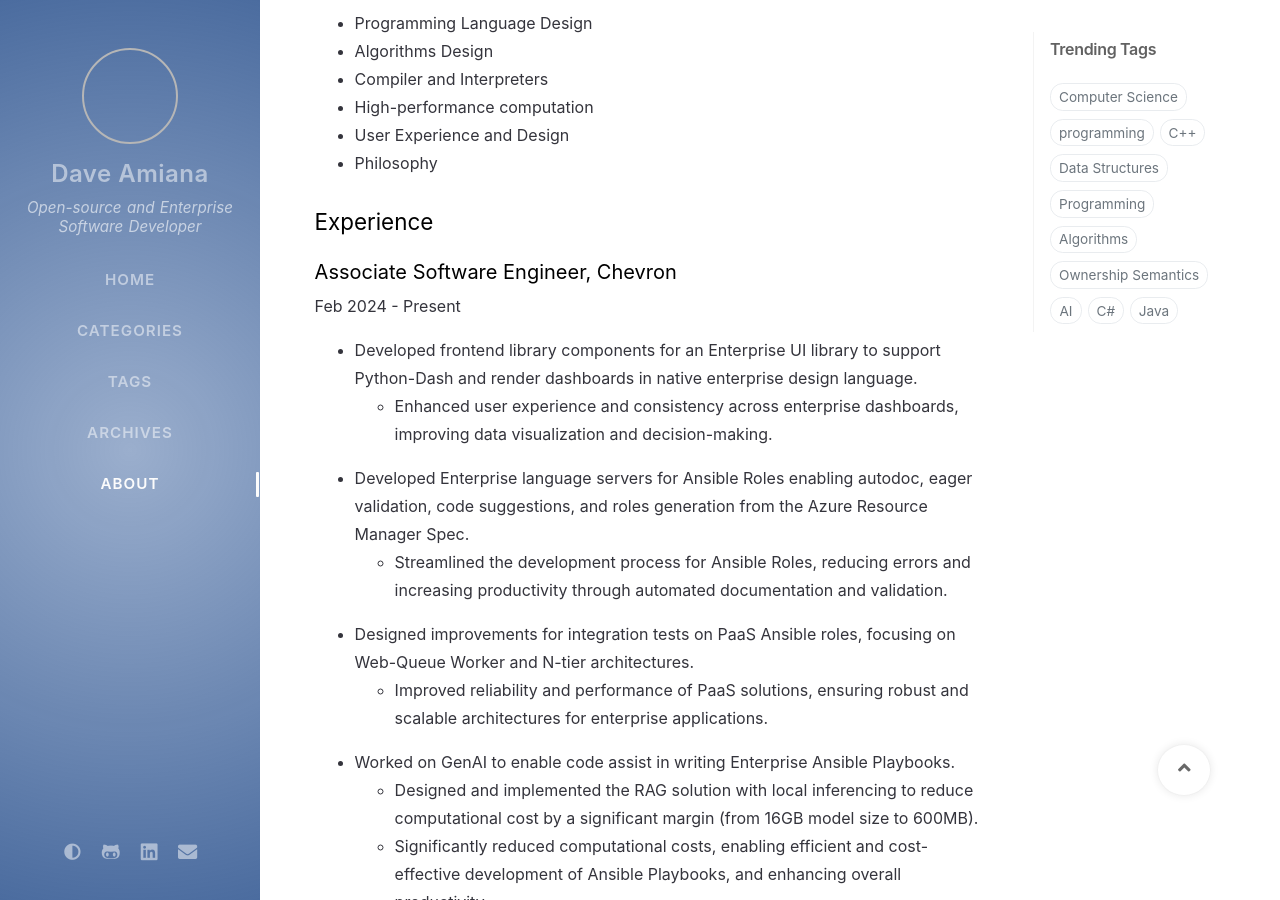
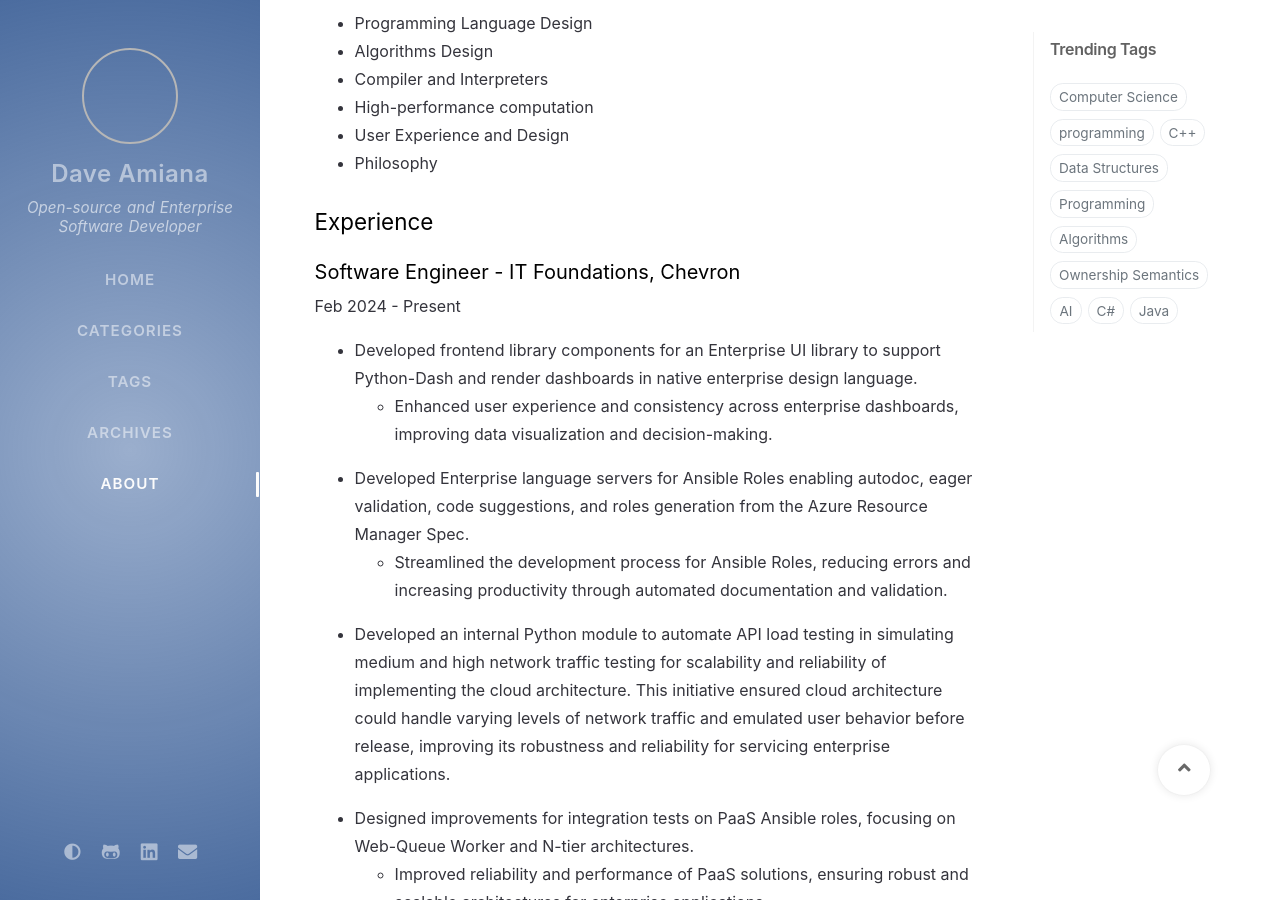
Before and after one commit to adeeconometrics/regularcode, a Jekyll site: the page built from _tabs/about.md, in a window 1280 px wide and 900 px high, scrolled down 405 px. Built offline with Jekyll 4.4.1, drawn with Linux system fonts in a browser that asks for light colours; nearby versions of some CDN libraries; comment, search, counter and statistics services are not loaded.

Commit message:
added new section for the load testing module project

```diff
--- a/_tabs/about.md
+++ b/_tabs/about.md
@@ -27,7 +27,8 @@ I believe in the power of technology to transform lives and solve real-world pro
 
 ## Experience
 
-### Associate Software Engineer, Chevron
+### Software Engineer - IT Foundations, Chevron
+
 Feb 2024 - Present
 
 - Developed frontend library components for an Enterprise UI library to support Python-Dash and render dashboards in native enterprise design language.
@@ -35,6 +36,8 @@ Feb 2024 - Present
 
 - Developed Enterprise language servers for Ansible Roles enabling autodoc, eager validation, code suggestions, and roles generation from the Azure Resource Manager Spec.
   - Streamlined the development process for Ansible Roles, reducing errors and increasing productivity through automated documentation and validation.
+
+- Developed an internal Python module to automate API load testing in simulating medium and high network traffic testing for scalability and reliability of implementing the cloud architecture.  This initiative ensured cloud architecture could handle varying levels of network traffic and emulated user behavior before release, improving its robustness and reliability for servicing enterprise applications.
 
 - Designed improvements for integration tests on PaaS Ansible roles, focusing on Web-Queue Worker and N-tier architectures.
   - Improved reliability and performance of PaaS solutions, ensuring robust and scalable architectures for enterprise applications.
@@ -46,12 +49,14 @@ Feb 2024 - Present
 ### Software Engineering & GIS Analyst Intern, Chevron
 
 **Software Engineering Intern - IT Foundations & Geospatial Information Systems**
+
 Aug 2023 - Nov 2023
 
 - Worked on writing a Python library to automate geospatial data governance with ArcGIS Dashboards integratation, autodoc CI pipeline, and reusable components which streamlined geospatial data management, improved data accuracy, and enhanced decision-making through automated governance and real-time dashboard updates.
 - Worked on a PowerPlatform tool to automate stale branch deletion, notify stakeholders with existing stale branches, and enable batch deletion. This initiative resulted into increased repository cleanliness, reduced manual maintenance efforts, and improved collaboration by keeping the codebase up-to-date and free of obsolete branches.
 
 **Software Engineering Intern - IT Foundations**
+
 May 2023 - Aug 2023
 
 - Worked on the enterprise model web application showcasing the best practices in Cloud architecture, API design, and web components as the new standard for the enterprise web apps. This initiative established a new standard for enterprise web apps, promoting scalability, maintainability, and efficient cloud integration.
```
